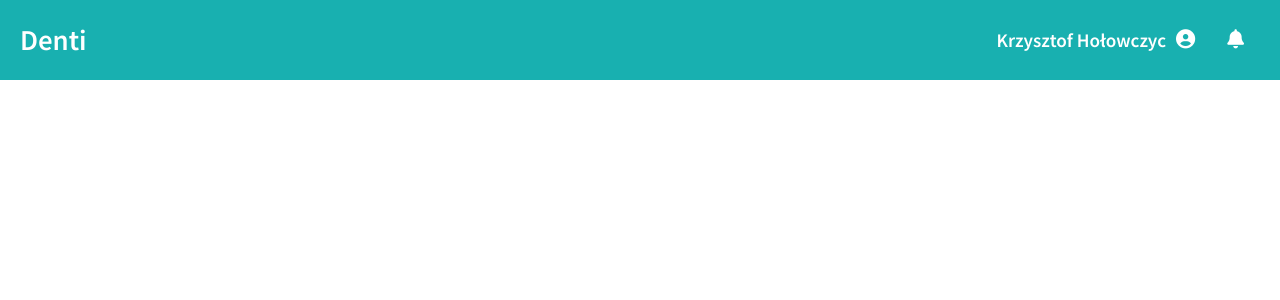
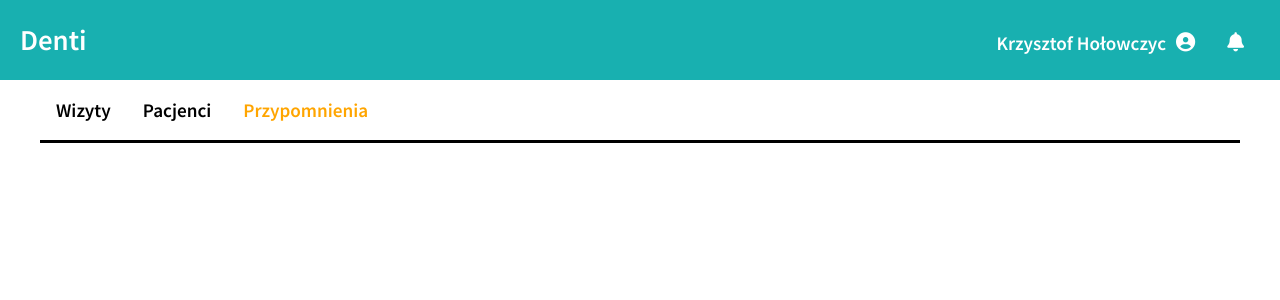
Before and after one commit to Radekowicz/inka-frontend, a React (Create React App) app: page / in a window 1280 px wide. Shown: the top 300 px of the page. Built offline with nearby package versions, Linux system fonts and the light colour scheme; some icons are missing.

Commit message:
Toolbar 1.0

```diff
--- a/src/App.js
+++ b/src/App.js
@@ -1,11 +1,13 @@
 import React, { useEffect, useState } from "react";
 import "./App.css";
 import Navbar from "./components/Navbar/Navbar";
+import Toolbar from "./components/Toolbar/Toolbar";
 
 function App() {
   return (
     <div className="App">
       <Navbar />
+      <Toolbar />
     </div>
   );
 }
--- a/src/components/Navbar/MenuItems.js
+++ /dev/null
@@ -1,27 +0,0 @@
-export const MenuItems = [
-  {
-    title: "Home",
-    url: "#",
-    cName: "nav-links",
-  },
-  {
-    title: "Services",
-    url: "#",
-    cName: "nav-links",
-  },
-  {
-    title: "Products",
-    url: "#",
-    cName: "nav-links",
-  },
-  {
-    title: "Constact Us",
-    url: "#",
-    cName: "nav-links",
-  },
-  {
-    title: "Sign Up",
-    url: "#",
-    cName: "nav-links-mobile",
-  },
-];
--- a/src/components/Navbar/Navbar.css
+++ b/src/components/Navbar/Navbar.css
@@ -5,7 +5,6 @@
   display: flex;
   align-items: center;
   font-size: 1.2rem;
-  vertical-align: middle;
 }
 
 .navbar-logo {
@@ -19,6 +18,7 @@
   grid-template-columns: repeat(2, auto);
   margin-left: auto;
   margin-right: 20px;
+  transform: translate(0, 5%);
 }
 
 .nav-links {
--- a/src/components/Navbar/Navbar.js
+++ b/src/components/Navbar/Navbar.js
@@ -1,15 +1,7 @@
 import React, { Component } from "react";
-import { MenuItems } from "./MenuItems";
 import "./Navbar.css";
-import { Button } from "../Button";
 
 class Navbar extends Component {
-  state = { clicked: false };
-
-  handleClick = () => {
-    this.setState({ clicked: !this.state.clicked });
-  };
-
   render() {
     return (
       <nav className="NavbarItems">
@@ -20,10 +12,10 @@ class Navbar extends Component {
         <ul className="nav-menu">
           <li className="nav-links">
             <h className="nav-user">Krzysztof Hołowczyc</h>
-            <i class="fas fa-user-circle"></i>
+            <i className="fas fa-user-circle"></i>
           </li>
           <li className="nav-links">
-            <i class="fas fa-bell"></i>
+            <i className="fas fa-bell"></i>
           </li>
         </ul>
         {/* <Button>Sign Up</Button> */}
--- /dev/null
+++ b/src/components/Toolbar/ToolItems.js
@@ -0,0 +1,20 @@
+export const ToolItems = [
+  {
+    title: "Wizyty",
+    url: "#",
+    cName: "tool-links",
+    isClicked: false,
+  },
+  {
+    title: "Pacjenci",
+    url: "#",
+    cName: "tool-links",
+    isClicked: false,
+  },
+  {
+    title: "Przypomnienia",
+    url: "#",
+    cName: "tool-links",
+    isClicked: true,
+  },
+];
--- /dev/null
+++ b/src/components/Toolbar/Toolbar.css
@@ -0,0 +1,37 @@
+.tool-menu {
+  list-style-type: none;
+  display: grid;
+  grid-template-columns: repeat(3, auto);
+  display: flex;
+  align-items: center;
+  font-size: 1.2rem;
+  border-bottom: solid;
+  margin-right: 40px;
+  margin-left: 40px;
+}
+
+.tool-links {
+  text-decoration: none;
+  padding: 0.5rem 1rem;
+  height: 60px;
+  display: flex;
+  align-items: center;
+  font-size: 1.2rem;
+  cursor: pointer;
+}
+
+.tool-links:hover {
+  color: #116979;
+  transition: all 0.2s ease-out;
+}
+
+.tool-links-clicked {
+  color: orange;
+  text-decoration: none;
+  padding: 0.5rem 1rem;
+  height: 60px;
+  display: flex;
+  align-items: center;
+  font-size: 1.2rem;
+  cursor: pointer;
+}
--- /dev/null
+++ b/src/components/Toolbar/Toolbar.js
@@ -0,0 +1,32 @@
+import React, { Component } from "react";
+import "./Toolbar.css";
+import { ToolItems } from "./ToolItems";
+
+class Toolbar extends Component {
+  handleClick = (index) => {
+    console.log(111);
+    ToolItems[index].isClicked = true;
+  };
+
+  render() {
+    return (
+      <div>
+        <ul className="tool-menu">
+          {ToolItems.map((item, index) => {
+            return (
+              <li
+                key={index}
+                className={item.isClicked ? "tool-links-clicked" : "tool-links"}
+                onClick={() => this.handleClick(index)}
+              >
+                {item.title}
+              </li>
+            );
+          })}
+        </ul>
+      </div>
+    );
+  }
+}
+
+export default Toolbar;
```
